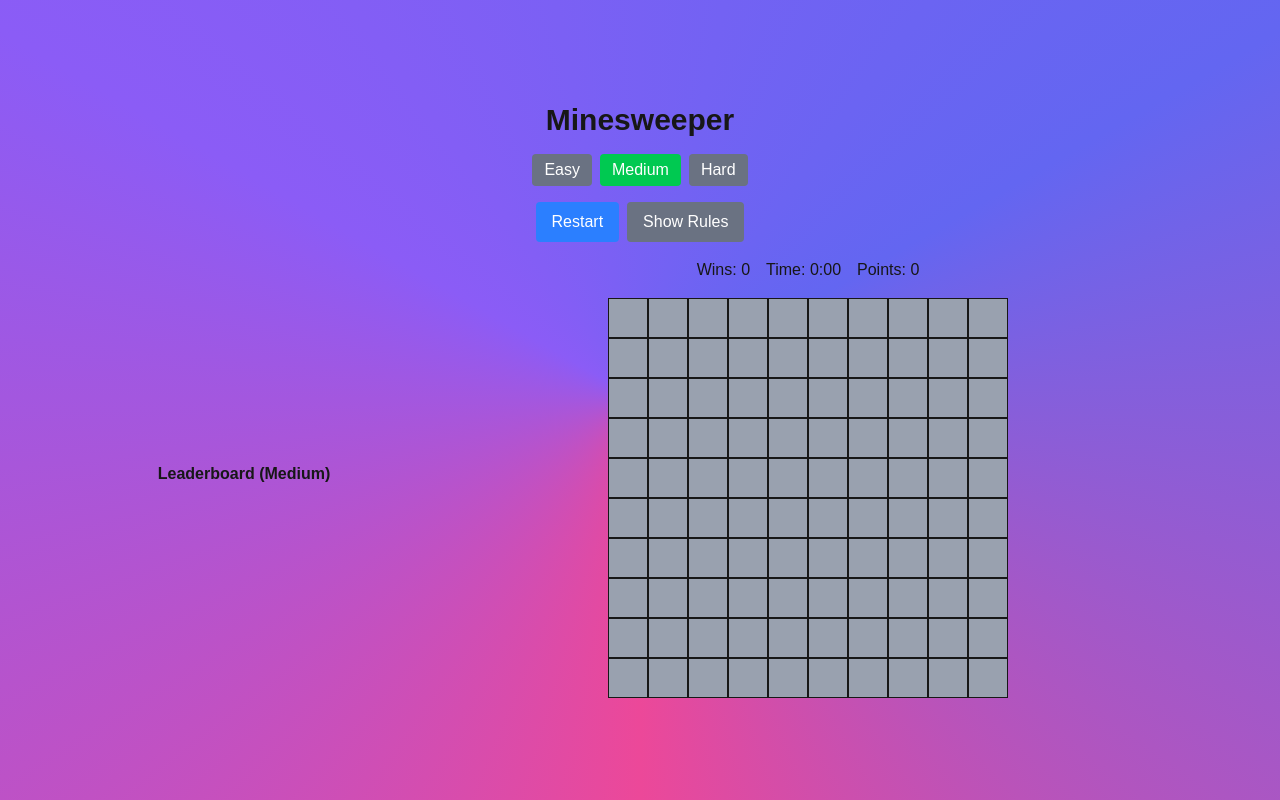
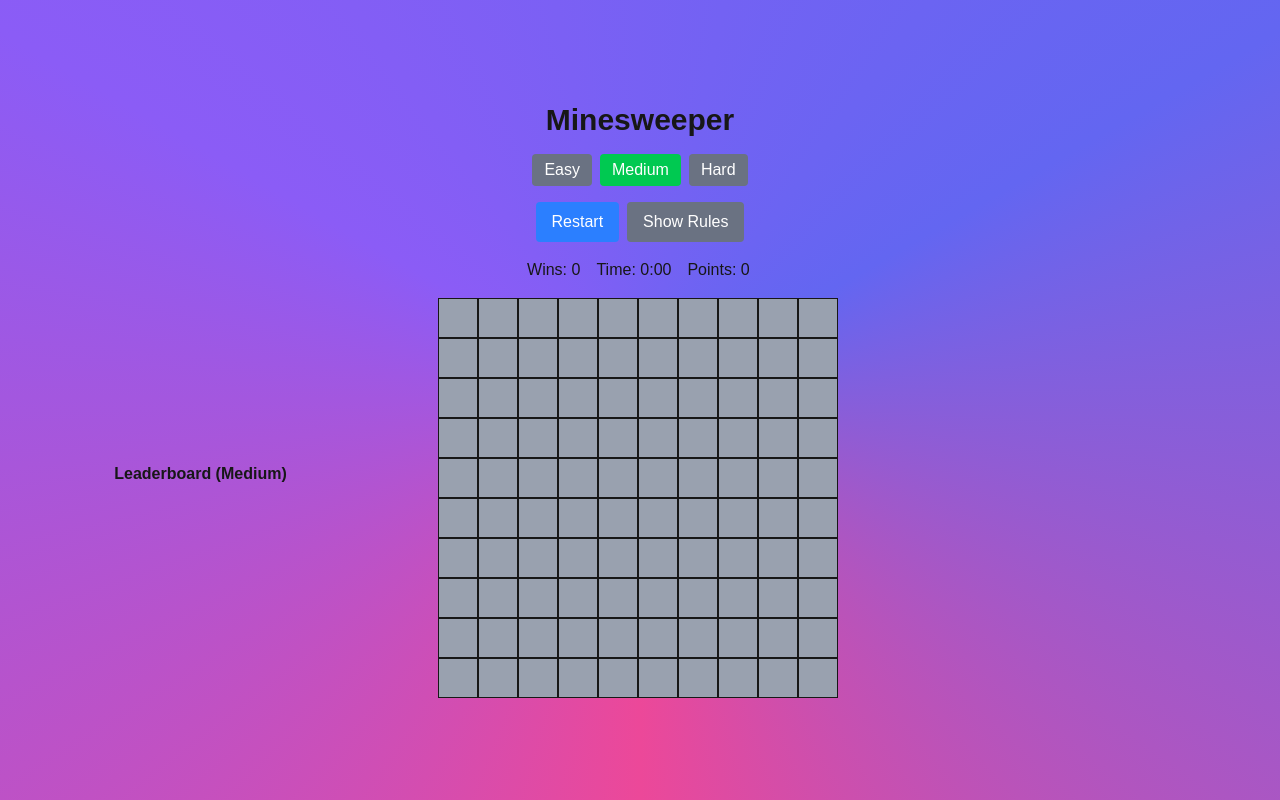
Before and after one commit to Sakacogu/minesweeper, a Next.js app: page / in a window 1280 px wide. Built offline with nearby package versions, Linux system fonts and the light colour scheme.

Commit message:
temporary fix

```diff
--- a/src/app/page.tsx
+++ b/src/app/page.tsx
@@ -215,8 +215,8 @@ const MineSweeper: React.FC = () => {
           </ul>
         </div>
       )}
-      <div className="flex w-full justify-center items-center gap-8">
-        <div className="w-1/4 text-center">
+      <div className="flex w-full justify-center items-center gap-8 pr-58">
+        <div className="w-1/5 text-center">
           <h2 className="font-semibold mb-2">Leaderboard ({difficulty})</h2>
           {mounted && (
             <ol className="list-decimal list-inside">
```
